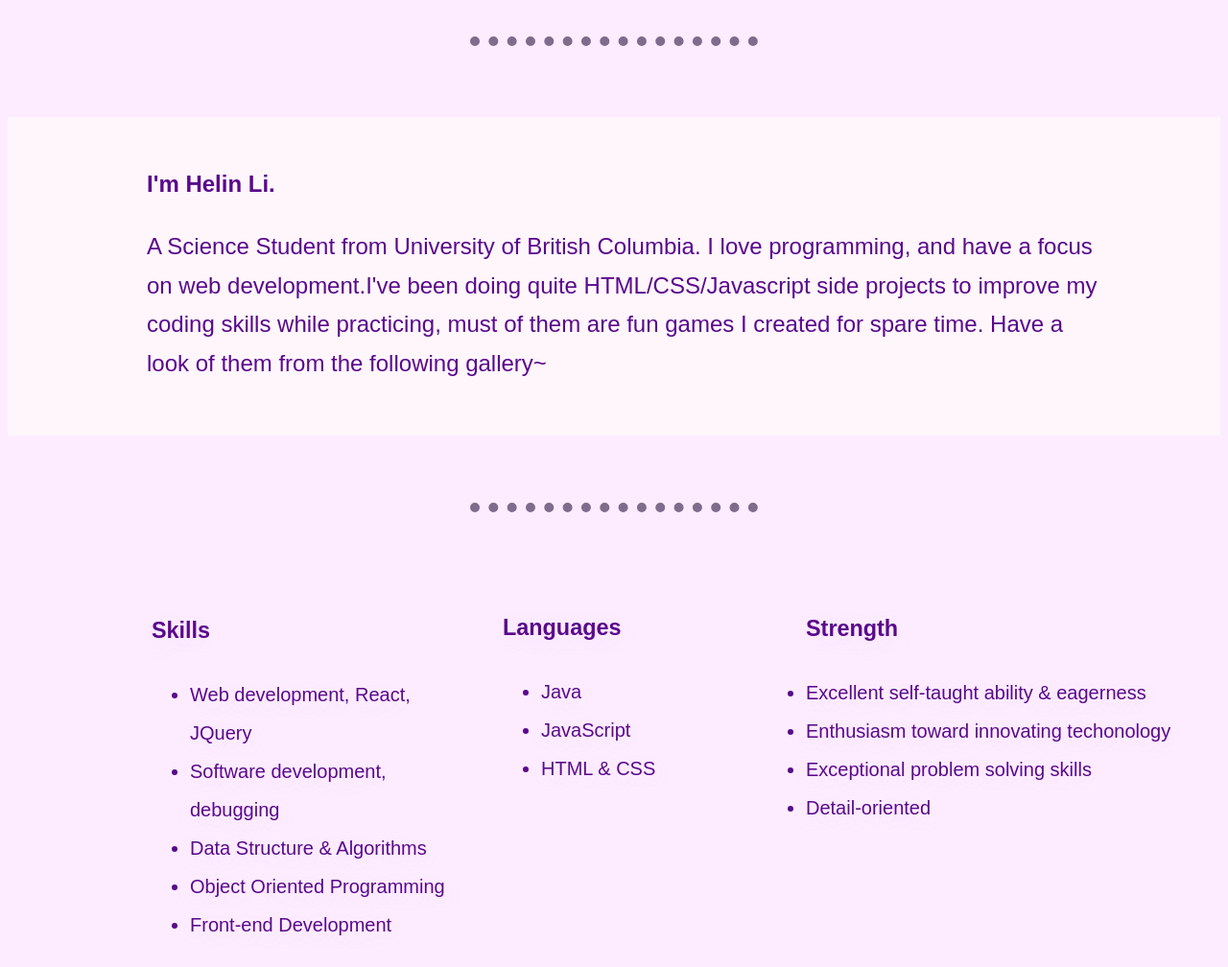
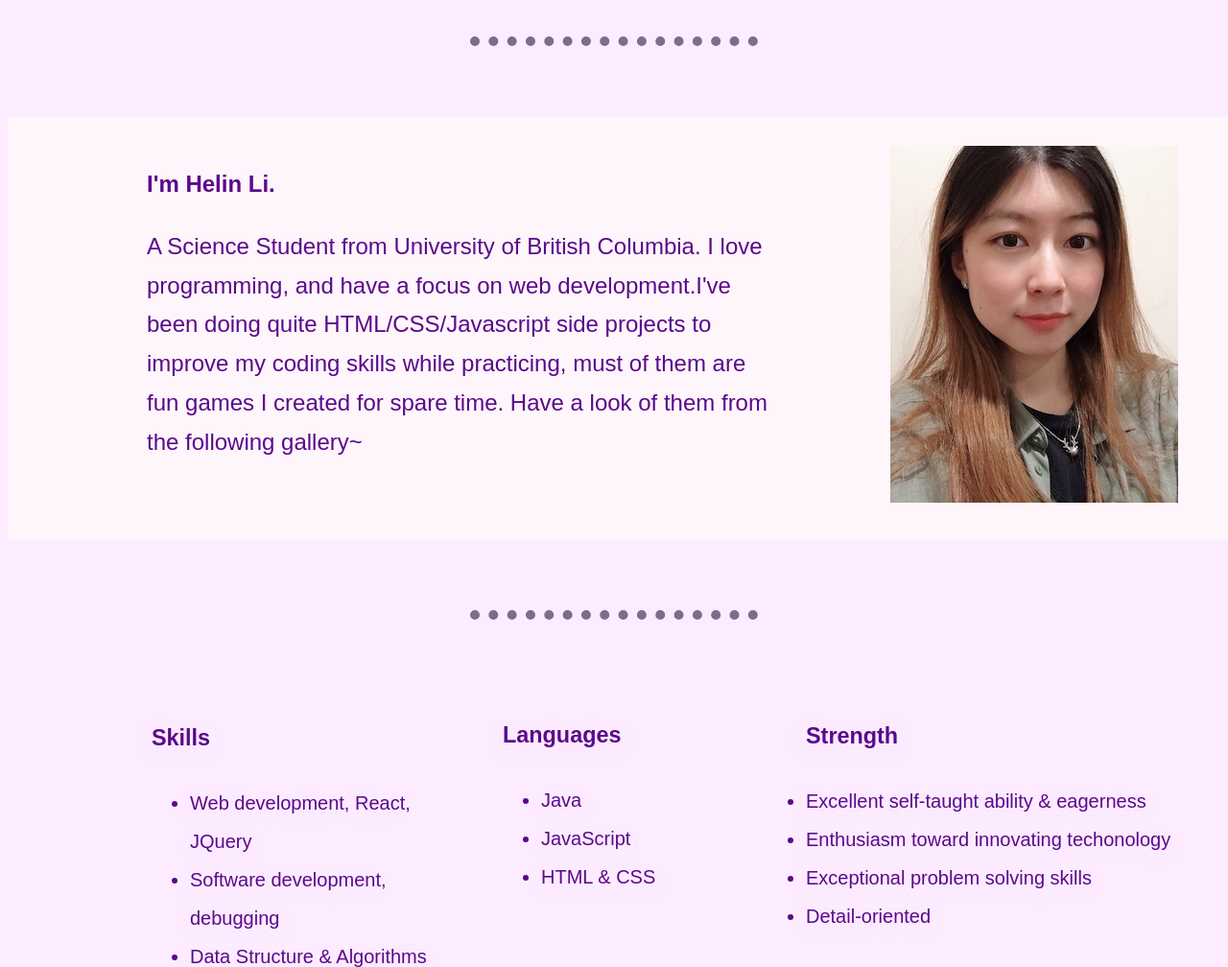
Before and after one commit to helinlee2010/my_personal_website, a plain HTML site: page index.html in a window 1280 px wide. Shown: the part 920-1928 px from the top of the page at 96% size. Drawn offline with Linux system fonts and the light colour scheme.

Commit message:
new commit

```diff
--- a/css/style.css
+++ b/css/style.css
@@ -46,23 +46,25 @@
 /*top right bottom left*/
 }
 
-hr{
-  color: #6d0c74;
-  style: doote
-}
-
-.underline {
-  text-decoration: underline;
-}
-
 .intro{
   background-color:#fef6fb;
   color: #5A098C;
-  padding: 30px 60px;
+  padding:30px 20px 30px 145px;
   font-family: sans-serif;
   line-height: 1.7;
-  padding-left:145px;
-  padding-right: 120px;
+  position: absolute;
+  margin-bottom: 200px;
+}
+
+.intro-text{
+  width: 60%;
+  margin-right: 10px;
+  float: left;
+}
+
+.img{
+  float: right;
+  width: 30%;
 }
 
 .intro-p{
@@ -70,6 +72,7 @@ hr{
 }
 
 .techsection{
+  margin-top: 500px;;
   margin-left: auto;
   color: #5A098C;
   height: 450px;
--- a/index.html
+++ b/index.html
@@ -20,6 +20,7 @@
 
     <div class="border"></div>
     <div class="intro">
+      <div class="intro-text">
         <h2>I'm Helin Li.</h2>
         <p class="intro-p">A Science Student from University of British Columbia. I love
         programming, and have a focus on web development.I've been doing quite
@@ -27,6 +28,13 @@
         must of them are fun games I created for spare time. Have a look of them from
         the following gallery~</p>
       </div>
+
+      <div class="img">
+          <img class="profile-photo" src="img/myprofilephoto.jpg" alt="profile_photo">
+      </div>
+    </div>
+
+    <div class="border"></div>
 
     <div class="techsection">
       <div class="skills">
@@ -78,7 +86,7 @@
       </a>
 
       <div class="copyright">
-        <p>Webite Created by Helin Li</p>
+        <p>Website Created by Helin Li</p>
         <p>Copyright © 2019 - 2020</p>
       </div>
     </div>
```
Also changed, not shown: img/myprofilephoto.jpg (added). Lines whose indentation alone changed are shown as unchanged.
